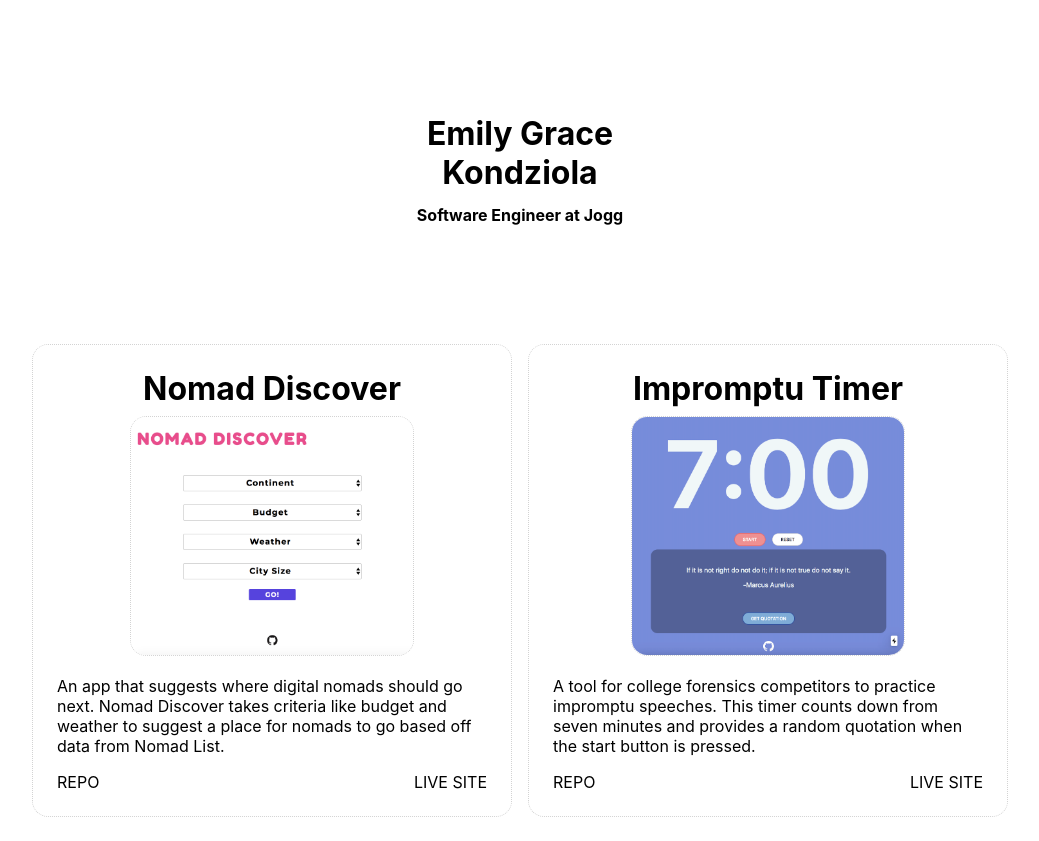
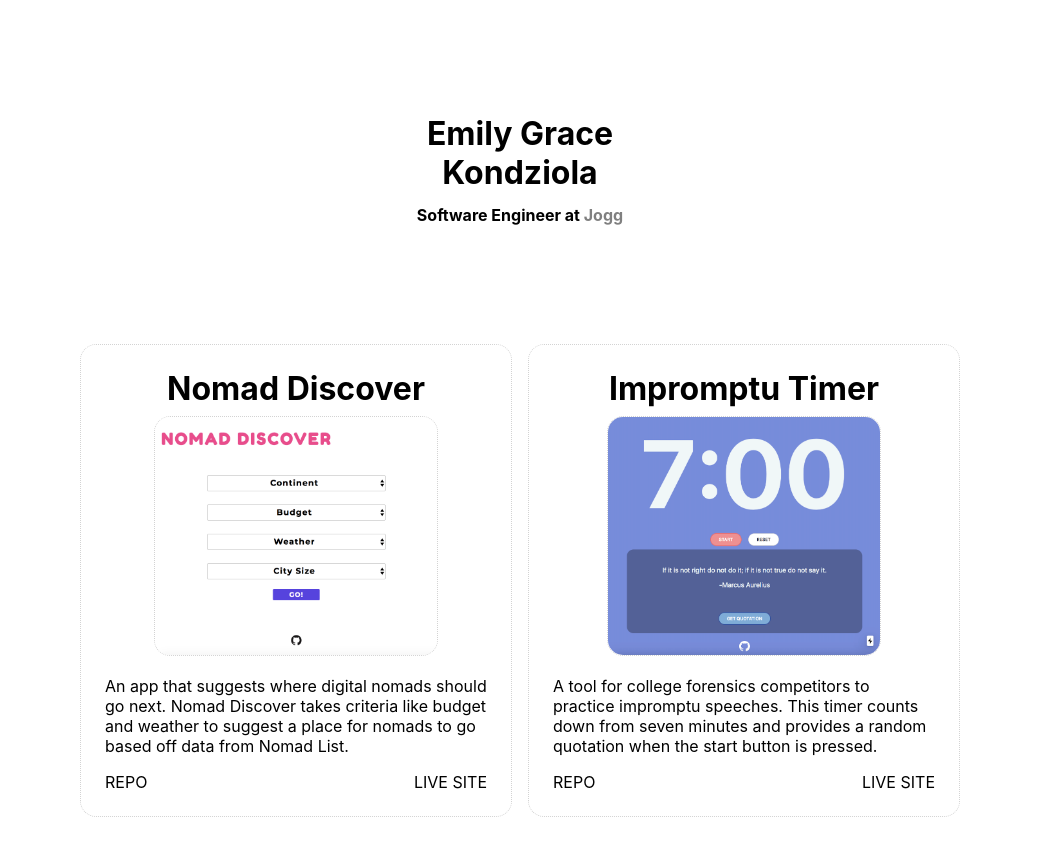
Before and after one commit to emilygracekz/emilykondziola.com, a Next.js app: page / in a window 1280 px wide. Shown: the whole page, without its empty margins (120-1159 px from the left). Built offline with nearby package versions, Linux system fonts and the light colour scheme.

Commit message:
Adding and styling hyperlink

```diff
--- a/Components/ProjectCard.js
+++ b/Components/ProjectCard.js
@@ -8,7 +8,7 @@
     justify-content: center;
     border: 1px dotted lightgray;
     border-radius: 1rem;
-    width: 30rem;
+    width: 27rem;
     padding: 0.5rem;
     align-self: center;
     padding: 1.5rem;
--- a/pages/index.js
+++ b/pages/index.js
@@ -27,6 +27,10 @@
     .subHeading {
       display: flex;
       align-items: center;
+    }
+
+    .jogg {
+      color: grey;
     }
 
     .stack {
@@ -73,9 +77,11 @@
             <h1 className='name'>Emily Grace Kondziola</h1>
             <div className='subHeading'>
               <h2>
-                Software Engineer at Jogg
-                {/* <a href='https://studio.jogg.co/' className='jogg'> */}
-                {/* </a> */}
+                Software Engineer at
+                <a href='https://studio.jogg.co/' className='jogg'>
+                  {' '}
+                  Jogg
+                </a>
               </h2>
               {/* <div>
                 <a href='https://github.com/emilygracekz'>
```
